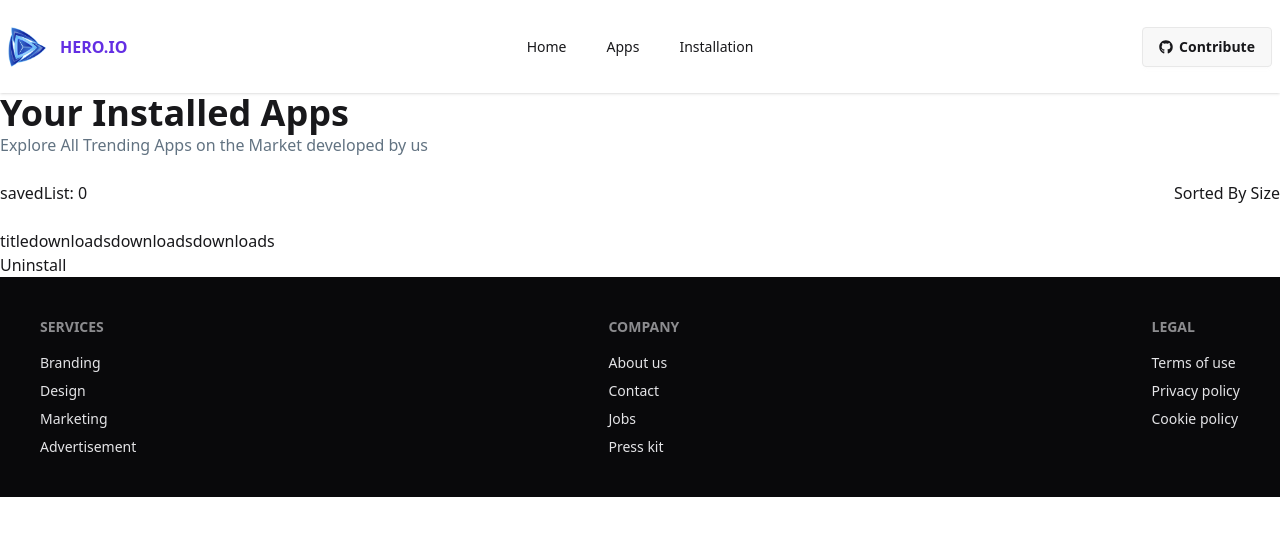
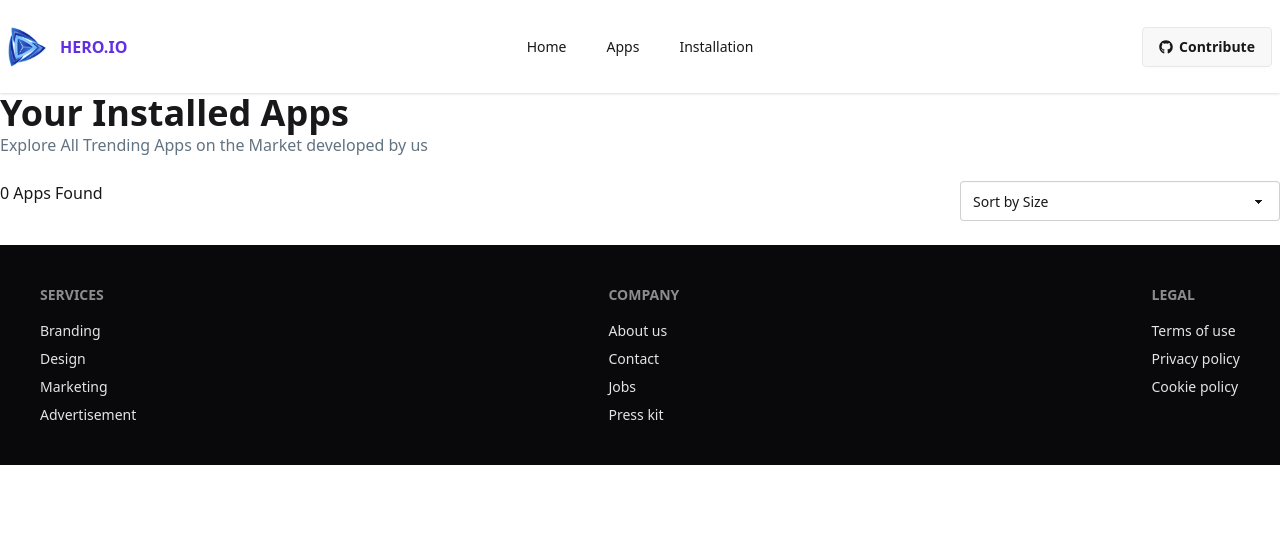
Before and after one commit to ahnafabid10/hero-apps, a React (Vite) app: page /installation in a window 1280 px wide. Shown: the top 536 px of the page. Built offline with nearby package versions, Linux system fonts and the light colour scheme.

Commit message:
first commit

```diff
--- a/src/Pages/Installation/Installation.jsx
+++ b/src/Pages/Installation/Installation.jsx
@@ -2,10 +2,43 @@ import React, { useEffect, useState } from 'react';
 
 const Installation = () => {
     const [install, setInstall] = useState([])
+    const [sortOrder, setSortOrder] = useState('none')
     useEffect(() =>{
         const savedList = JSON.parse(localStorage.getItem('Installed'))
         if(savedList) setInstall (savedList)
     }, [])
+
+
+    const sortedItem = () =>{
+        if(sortOrder === 'price-asc'){
+            return [...install].sort((a,b)=> a.size-b.size)
+        }
+        else if(sortOrder === 'price-desc'){
+            return [...install].sort((a,b)=> b.size-a.size)
+        }
+        else{
+            return install
+        }
+    }
+
+
+
+    const handleRemove = (id)=>{
+        const existingList = JSON.parse(localStorage.getItem('Installed'))
+         let updateList = existingList.filter(p=> p.id !== id)
+
+        // Ui Instant Update
+        // setInstall.apply(prev => prev.filter(p=> p.id !== id))
+        setInstall(updateList)
+
+        localStorage.setItem('Installed', JSON.stringify(updateList))
+    }
+
+
+
+
+
+
     return (
         <div className='space-y-6'>
             <div>
@@ -13,36 +46,46 @@ const Installation = () => {
                 <p className='text-[#627382]'>Explore All Trending Apps on the Market developed by us</p>
             </div>
             <div className='flex justify-between'>
-                <h2>savedList: {install.length}</h2>
-                <p>Sorted By Size</p>
+                <h2>{install.length} Apps Found</h2>
+                <label className='form-control w-full max-w-xs'>
+                    <select className='select select-bordered' value={sortOrder} onChange={e=>setSortOrder(e.target.value)}>
+                    <option value="none">Sort by Size</option>
+                    <option value="price-asc">Low-&gt; High</option>
+                    <option value="price-desc">High-&gt; Low</option>
+                </select>
+                </label>
+
             </div>
 
+
             <div>
-                <div className='flex justify-between'>
-                    <img src="" alt="" />
+                <div>
+                    {
+                        sortedItem().map(p=>
+
+                <div
+
+                        className='flex items-center justify-between border-b border-dotted border-blue-300 py-4'
+                    >
+                        <div className='flex items-center'>
+                            <img src={p.image} alt={p.title} className='w-30 h-30 mr-4 rounded' />
+                            <div>
+                                <h3 className='font-medium'>{p.title}</h3>
+                                <div className='flex text-gray-600 text-sm'>
+                                    <p className='mr-4'>{p.downloads}</p>
+                                    <p className='mr-4'>{p.ratingAvg}</p>
+                                    <p>{p.size}</p>
+                                </div>
+                            </div>
+                        </div>
+                        <button onClick={()=> handleRemove(p.id)} className='bg-[#00D390] text-white px-4 py-2 rounded'>Uninstall</button>
+                    </div>
+                        )
+                    }
                 </div>
+            </div>
 
 
-
-                <div>
-                    <div className='flex'>
-                        <div>
-                            <h1>title</h1>
-                        </div>
-
-                        <div className='flex'>
-                            <p>downloads</p>
-                            <p>downloads</p>
-                            <p>downloads</p>
-                        </div>
-                    </div>
-
-                    <div>
-                        <button>Uninstall</button>
-                    </div>
-                </div>
-
-            </div>
 
         </div>
     );
```
